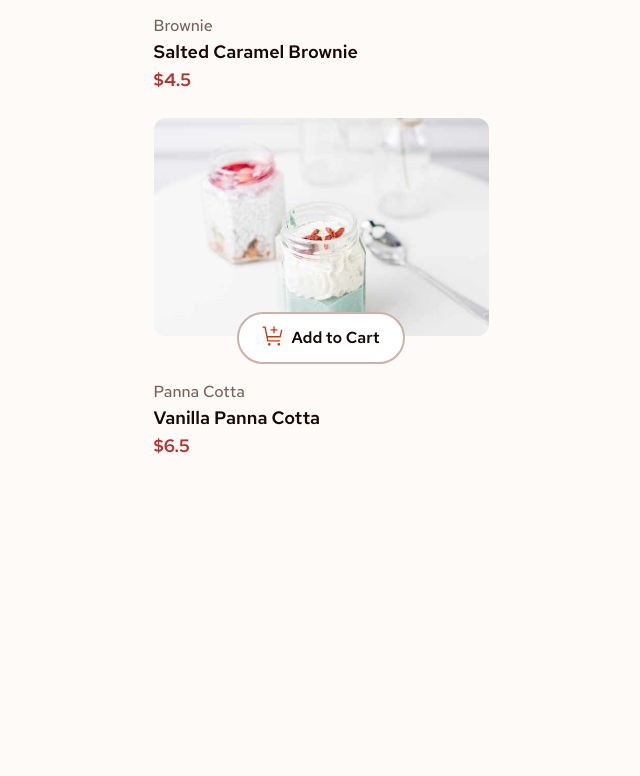
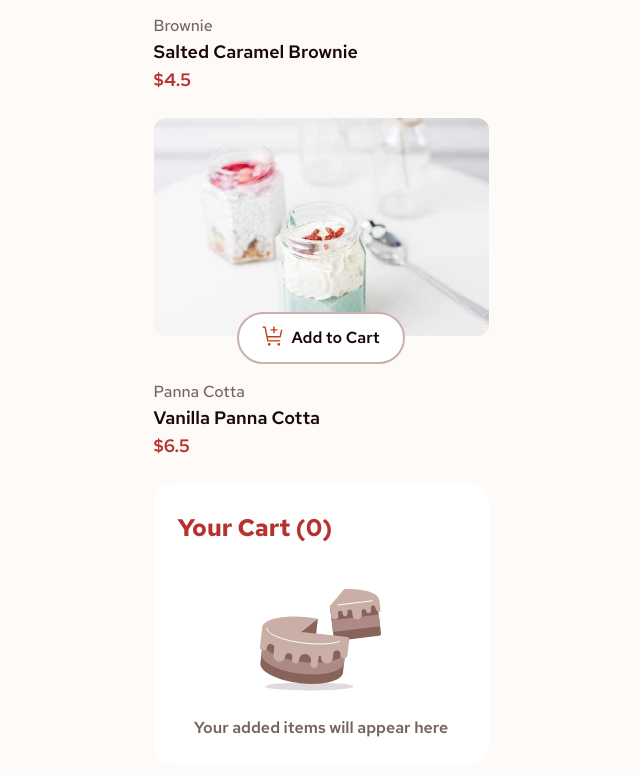
Before and after one commit to Abaljerind/product-list-with-card, a React (Vite) app: page / in a window 1280 px wide. Shown: the part 2915-3691 px from the top of the page, without its empty margins (319-959 px from the left). Before the commit the page ends 3399 px from the top, so only its background shows below. Built offline with nearby package versions, Linux system fonts and the light colour scheme.

Commit message:
Create empty cart card and give it some styles
Empty cart div consist of h3, div with contents of img and tag p

```diff
--- a/src/App.jsx
+++ b/src/App.jsx
@@ -1,6 +1,7 @@
 import { useState } from "react";
 import foodData from "../data.json";
 import cart from "/images/icon-add-to-cart.svg";
+import emptyCart from "/images/illustration-empty-cart.svg";
 
 document.body.style.backgroundColor = "rgb(254, 250, 247)";
 function App() {
@@ -34,6 +35,18 @@ function App() {
           </div>
         );
       })}
+
+      <div className="font-red-hat mx-auto mt-6 mb-6 flex w-[335px] flex-col justify-center rounded-2xl bg-white">
+        <h3 className="text-reds mt-7 ml-6 text-2xl font-bold">
+          Your Cart (0)
+        </h3>
+        <div className="mt-8 mb-6 flex flex-col items-center justify-center">
+          <img src={emptyCart} alt="Illustration of Empty Cart" />
+          <p className="mt-3 text-[16px] font-semibold text-rose-500">
+            Your added items will appear here
+          </p>
+        </div>
+      </div>
     </>
   );
 }
```
